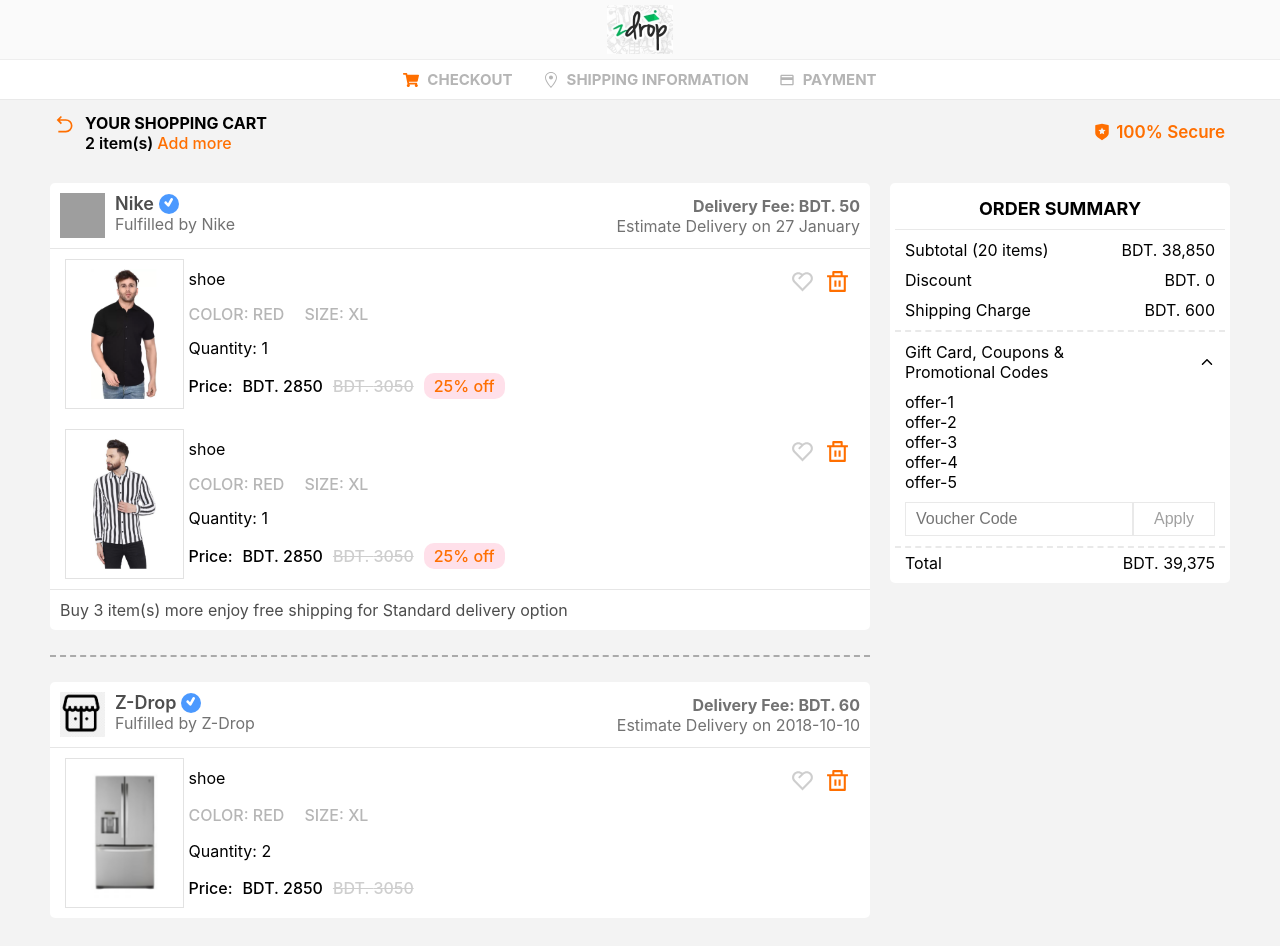
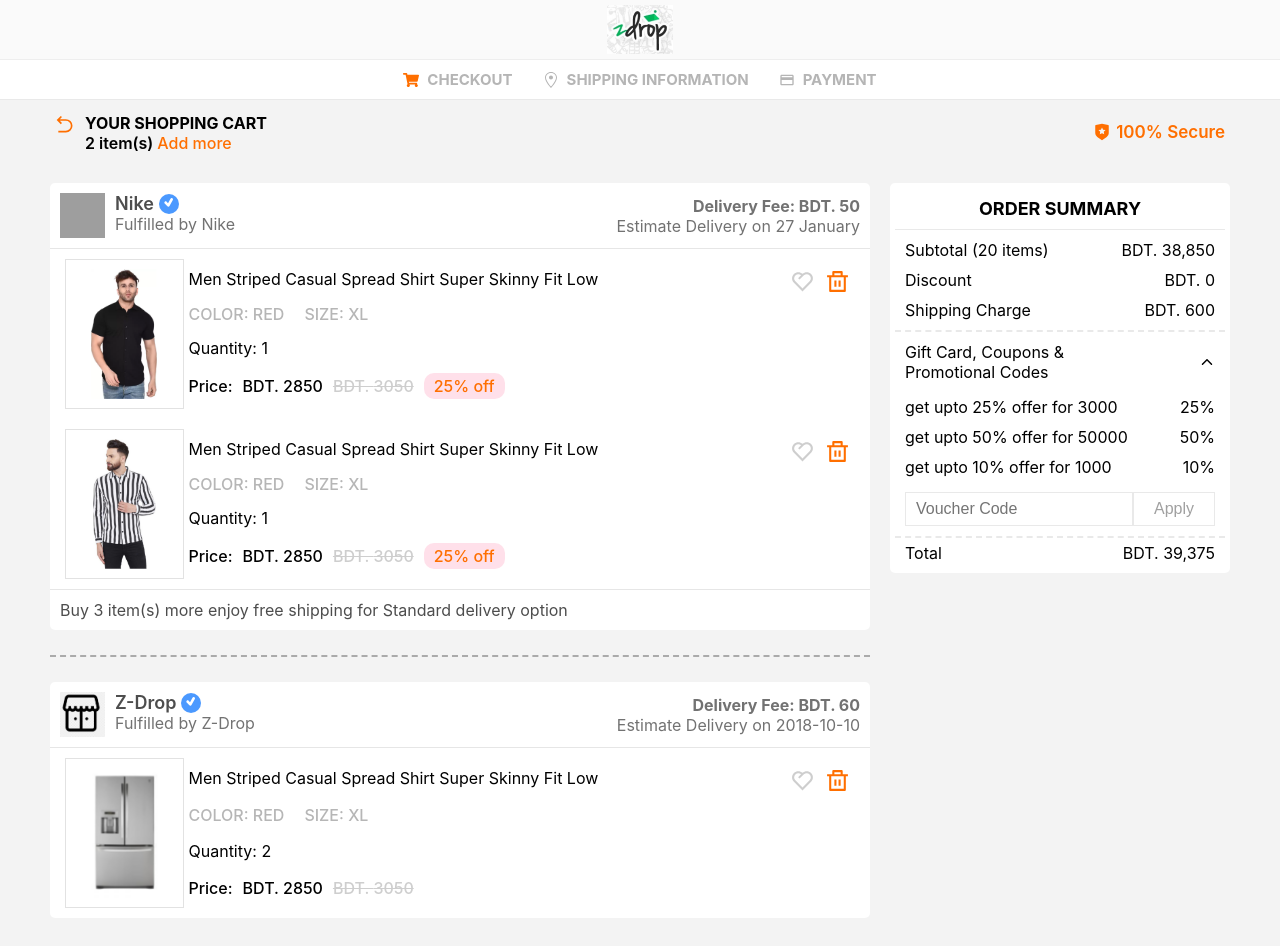
Before and after one commit to Rayhan0Islam0Shagor/z-drop-assignment, a Next.js app: page /cart in a window 1280 px wide. Both pictures are taken after a click on the element "Gift Card, Coupons & Promotional Codes". Shown: the top 946 px of the page. Built offline with nearby package versions, Linux system fonts and the light colour scheme; grey boxes are pictures that could not be loaded.

Commit message:
final submission

```diff
--- a/components/OrderSummary/OrderSummary.module.scss
+++ b/components/OrderSummary/OrderSummary.module.scss
@@ -25,9 +25,12 @@
     }
   }
 
-  .list_of_offer {
-    list-style: none;
-    padding: 0 10px;
+  .voucher {
+    padding: 5px 10px;
+    display: flex;
+    align-items: center;
+    justify-content: space-between;
+    cursor: pointer;
   }
 
   .options {
--- a/components/OrderSummary/OrderSummary.tsx
+++ b/components/OrderSummary/OrderSummary.tsx
@@ -1,9 +1,11 @@
 import { useState } from 'react';
 import styles from './OrderSummary.module.scss';
 import * as IoIcons from 'react-icons/io';
+import { Vouchers } from '../../data/data';
 
 const OrderSummary = () => {
   const [visible, setVisible] = useState(false);
+  const [voucher, setVoucher] = useState(null);
 
   const handleClick = () => {
     setVisible(!visible);
@@ -42,17 +44,22 @@
       </div>
 
       {visible && (
-        <ul className={styles.list_of_offer}>
-          <li>offer-1</li>
-          <li>offer-2</li>
-          <li>offer-3</li>
-          <li>offer-4</li>
-          <li>offer-5</li>
-        </ul>
+        <div>
+          {Vouchers.map((voucher) => (
+            <div
+              key={voucher.id}
+              onClick={() => setVoucher(voucher.code)}
+              className={styles.voucher}
+            >
+              <p>{voucher.Offer_desc}</p>
+              <span>{voucher.amountOfDiscount}%</span>
+            </div>
+          ))}
+        </div>
       )}
 
       <form className={styles.coupon__apply__form} onSubmit={submitHandler}>
-        <input type="text" placeholder="Voucher Code" />
+        <input type="text" placeholder="Voucher Code" defaultValue={voucher} />
         <button type="submit">Apply</button>
       </form>
 
--- a/components/Orders/Orders.tsx
+++ b/components/Orders/Orders.tsx
@@ -1,13 +1,10 @@
 import OrderLayout from '../OrderLayout/OrderLayout';
-import styles from './Orders.module.scss';
-
 import { Order as OrderList } from '../../data/data';
 
 const Orders = () => {
-  console.log(OrderList);
   return (
     <>
-      {OrderList.map((order, index) => {
+      {OrderList.map((order) => {
         return <OrderLayout key={order.id} order={order} />;
       })}
     </>
--- a/data/data.ts
+++ b/data/data.ts
@@ -2,7 +2,7 @@
 import * as GoIcons from 'react-icons/go';
 import * as MdIcons from 'react-icons/md';
 
-import { NavLinks, Orders } from '../types/types';
+import { NavLinks, Orders, Offers } from '../types/types';
 
 export const NavbarLinks: NavLinks[] = [
   {
@@ -19,6 +19,27 @@
   },
 ];
 
+export const Vouchers: Offers[] = [
+  {
+    id: 1,
+    Offer_desc: 'get upto 25% offer for 3000',
+    amountOfDiscount: 25,
+    code: 'VOUCHER_1',
+  },
+  {
+    id: 2,
+    Offer_desc: 'get upto 50% offer for 50000',
+    amountOfDiscount: 50,
+    code: 'VOUCHER_2',
+  },
+  {
+    id: 3,
+    Offer_desc: 'get upto 10% offer for 1000',
+    amountOfDiscount: 10,
+    code: 'VOUCHER_3',
+  },
+];
+
 export const Order: Orders[] = [
   {
     id: 1,
@@ -32,7 +53,7 @@
     products: [
       {
         id: 1,
-        name: 'shoe',
+        name: 'Men Striped Casual Spread Shirt Super Skinny Fit Low',
         img: '/images/product_1.png',
         color: ['red'],
         quantity: 1,
@@ -43,7 +64,7 @@
       },
       {
         id: 2,
-        name: 'shoe',
+        name: 'Men Striped Casual Spread Shirt Super Skinny Fit Low',
         img: '/images/product_2.png',
         color: ['red'],
         quantity: 1,
@@ -66,7 +87,7 @@
     products: [
       {
         id: 1,
-        name: 'shoe',
+        name: 'Men Striped Casual Spread Shirt Super Skinny Fit Low',
         img: '/images/product_3.png',
         color: ['red'],
         quantity: 2,
```
Also changed, not shown: types/types.ts (+7 -0 lines), components/Orders/Orders.module.scss (deleted).
